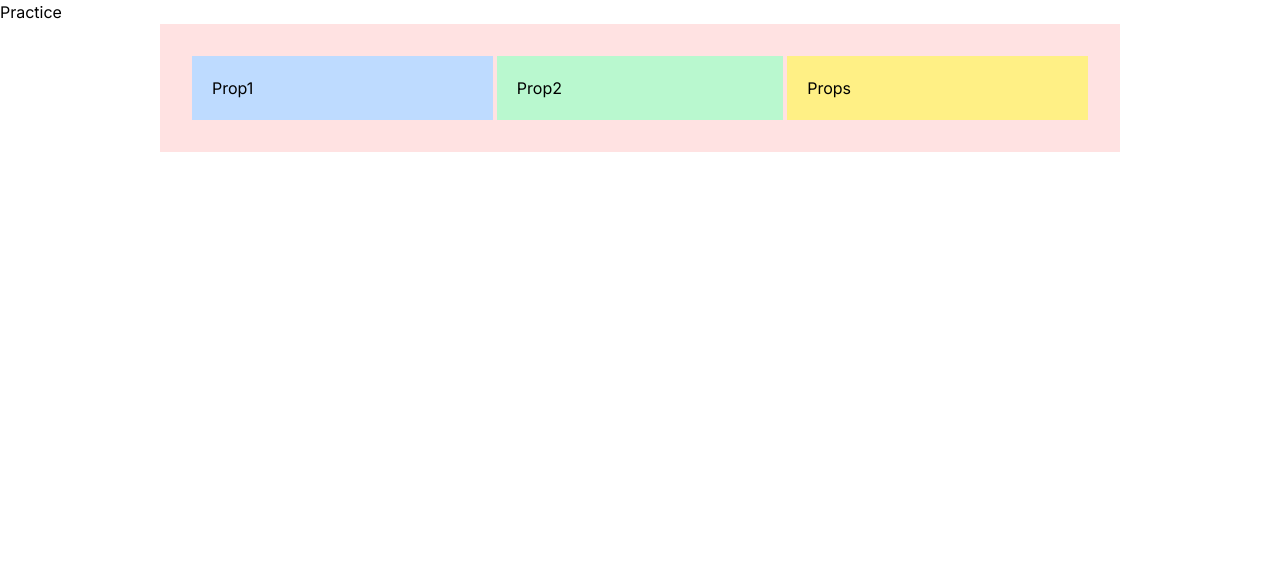
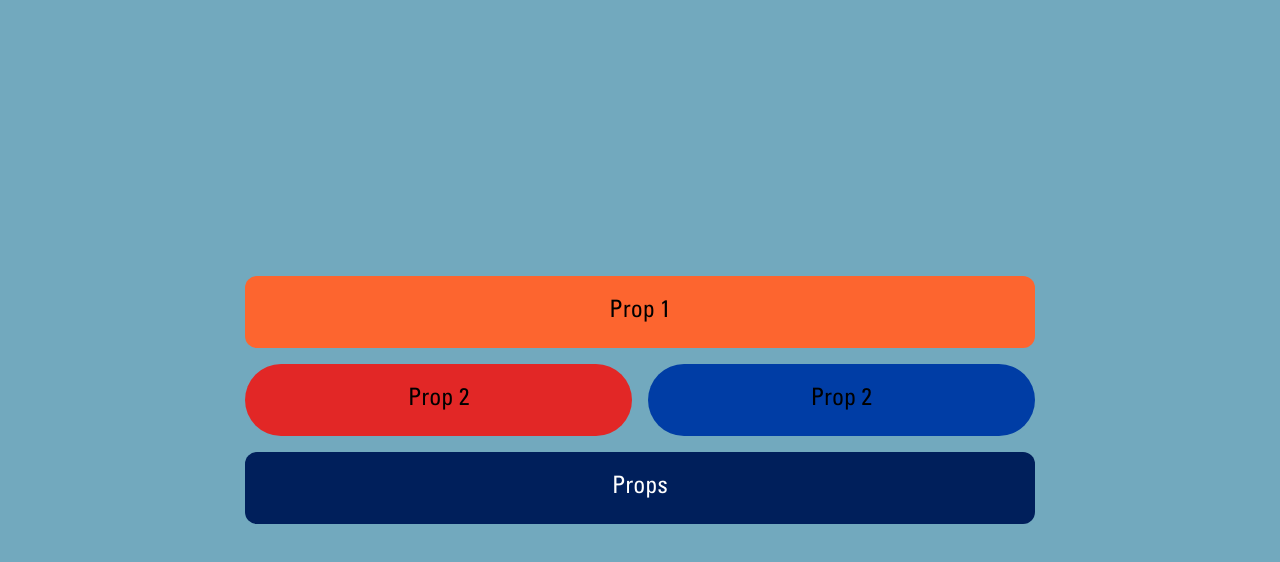
Before and after one commit to acm-ucr/shpe-website, a Next.js app: page / in a window 1280 px wide. Shown: the top 562 px of the page. Built offline with nearby package versions, Linux system fonts and the light colour scheme.

Commit message:
added example component

```diff
--- a/src/app/page.tsx
+++ b/src/app/page.tsx
@@ -2,9 +2,11 @@ import Example from "@/components/practice";
 
 const Home = () => {
   return (
-    <div className="h-screen w-screen items-center justify-center">
-      Practice
-      <Example text1="Prop1" text2="Prop2" text3="Props"></Example>
+    <div className="flex h-screen w-screen flex-col items-center justify-center gap-6 bg-shpe-blue-050">
+      {/*Page has a light blue background*/}
+
+      <Example text1="Prop 1" text2="Prop 2" text3="Prop 2" text4="Props"></Example>
+      {/*The component now gets all four props*/}
     </div>
   );
 };
--- a/src/components/practice.tsx
+++ b/src/components/practice.tsx
@@ -1,13 +1,21 @@
-const Example = (props: { text1: string; text2: string; text3: string }) => {
+const Example = (props: { text1: string; text2: string; text3: string; text4: string }) => {
+  // Added text4 for the fourth box.
   return (
-    <div className="flex w-3/4 items-center gap-1 justify-self-center bg-red-100 p-8">
-      <div className="w-1/2 bg-blue-200 p-5 text-left">{props.text1}</div>
+    <div className="flex w-2/3 flex-col gap-4 justify-self-center rounded-xl p-8 font-shpe-univers-condensed">
+      {/*Outer box is stacked in a column*/}
+      <div className="bg-shpe-orange-500 p-5 text-center text-2xl text-black rounded-xl">{props.text1}</div>
+      {/*Top box is orange with centered black text*/}
 
-      <div className="flex w-1/2 flex-row gap-1">
-        <div className="w-full bg-green-200 p-5 text-left">{props.text2}</div>
+      <div className="flex gap-4">
+        {/*This row holds the two middle boxes*/}
+        <div className="w-full rounded-full bg-shpe-red-100 p-5 text-center text-2xl text-black">{props.text2}</div>
+        {/*Left middle box is red and fully rounded*/}
+        <div className="w-full rounded-full bg-shpe-blue-100 p-5 text-center text-2xl text-black">{props.text3}</div>
+        {/*Right middle box is blue and fully rounded*/}
       </div>
 
-      <div className="w-1/2 bg-yellow-200 p-5">{props.text3}</div>
+      <div className="bg-shpe-blue-200 p-5 text-center text-2xl text-shpe-white-100 rounded-xl">{props.text4}</div>
+      {/*Bottom box is dark blue with white text*/}
     </div>
   );
 };
```
